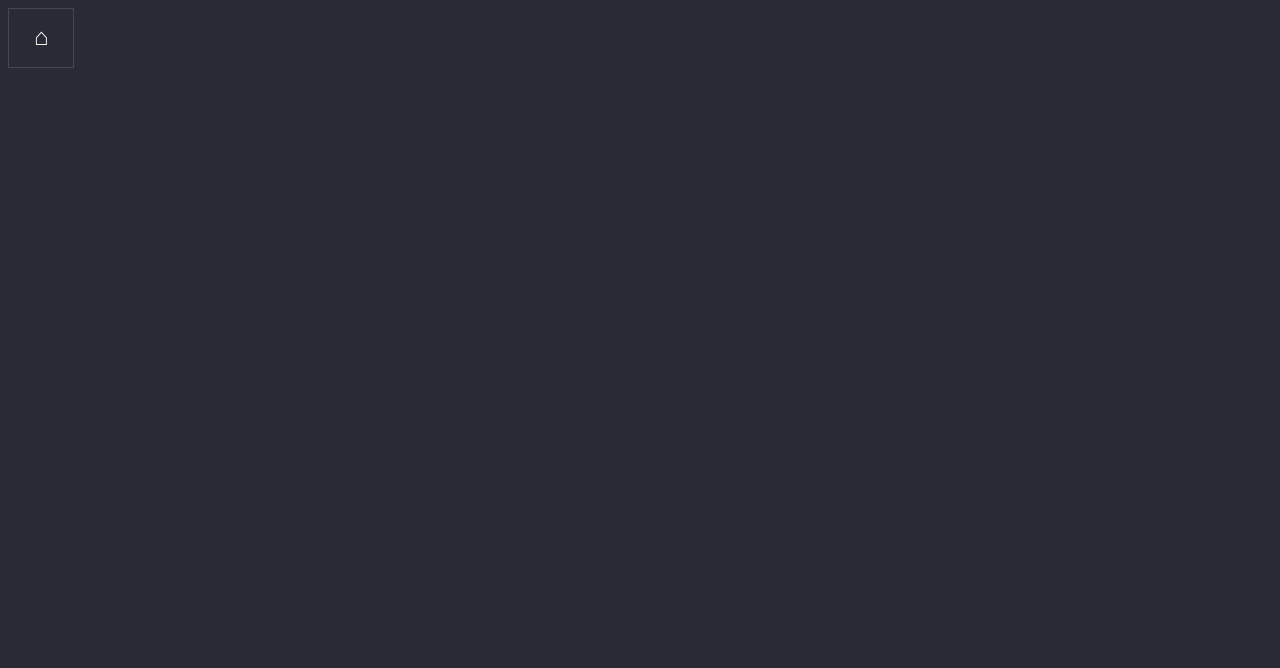
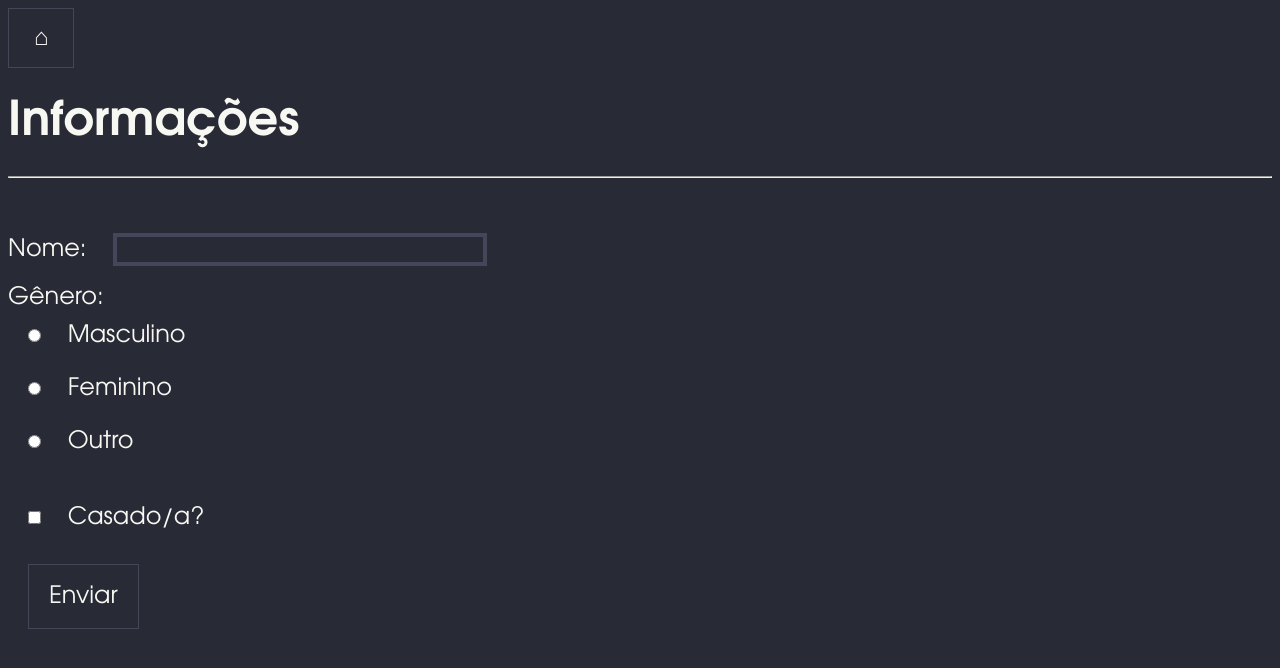
Before and after one commit to radialserial/radialserial.github.io, a plain HTML site: page form/index.html in a window 1280 px wide. Drawn offline with Linux system fonts and the light colour scheme.

Commit message:
Added form functionality and style

```diff
--- a/form/index.html
+++ b/form/index.html
@@ -11,10 +11,38 @@
 </head>
 
 <body class="dracula">
-    <div>
-        <a href="/index.html" name="topo"><button class="dracula btn-nav btn-home">⌂</button></a>
-        <br>
+    <div class="retorno">
+        <a href="/index.html" name="topo"><button class="dracula btn-nav btn-home">⌂</button></a> <br>
     </div>
+
+    <div class="formulario">
+
+        <h1>Informações</h1>
+        <hr> <br>
+
+        <form>
+            <label for="nome">Nome: </label>
+            <input class="dracula" type="text" name="nome" id="t-nome">
+            <br>
+
+            <label for="radios-generio">Gênero:</label>
+            <div id="radios-generio">
+                <input type="radio" name="genero" id="r-g-masc">
+                <label for="r-g-masc">Masculino</label> <br>
+                <input type="radio" name="genero" id="r-g-fem">
+                <label for="r-g-masc">Feminino</label> <br>
+                <input type="radio" name="genero" id="r-g-outro">
+                <label for="r-g-masc">Outro</label> <br>
+            </div> <br>
+
+            <input type="checkbox" name="casado" id="cb-casado">
+            <label for="casado">Casado/a?</label> <br>
+
+            <input class="button dracula" type="submit" name="submit-info" id="submit-btn" value="Enviar">
+
+        </form>
+    </div>
+
 </body>
 
 </html>
--- a/style/style.css
+++ b/style/style.css
@@ -60,19 +60,22 @@ div.indice {
     text-align: center;
 }
 
-button {
+button,
+.button {
     border: 1px solid #44475A;
     padding: 20px;
     transition-duration: 0.1s;
     cursor: pointer;
 }
 
-button:hover {
+button:hover,
+.button:hover {
     background-color: #6272A4;
     transition-duration: 0s;
 }
 
-button:active {
+button:active,
+.button:active {
     background-color: #8BE9FD;
 }
 
@@ -120,3 +123,8 @@ figure.imagem-topo {
 div.retorno {
     margin-bottom: 30px;
 }
+
+input {
+    margin: 20px;
+    border: 4px solid #44475A;
+}
```
